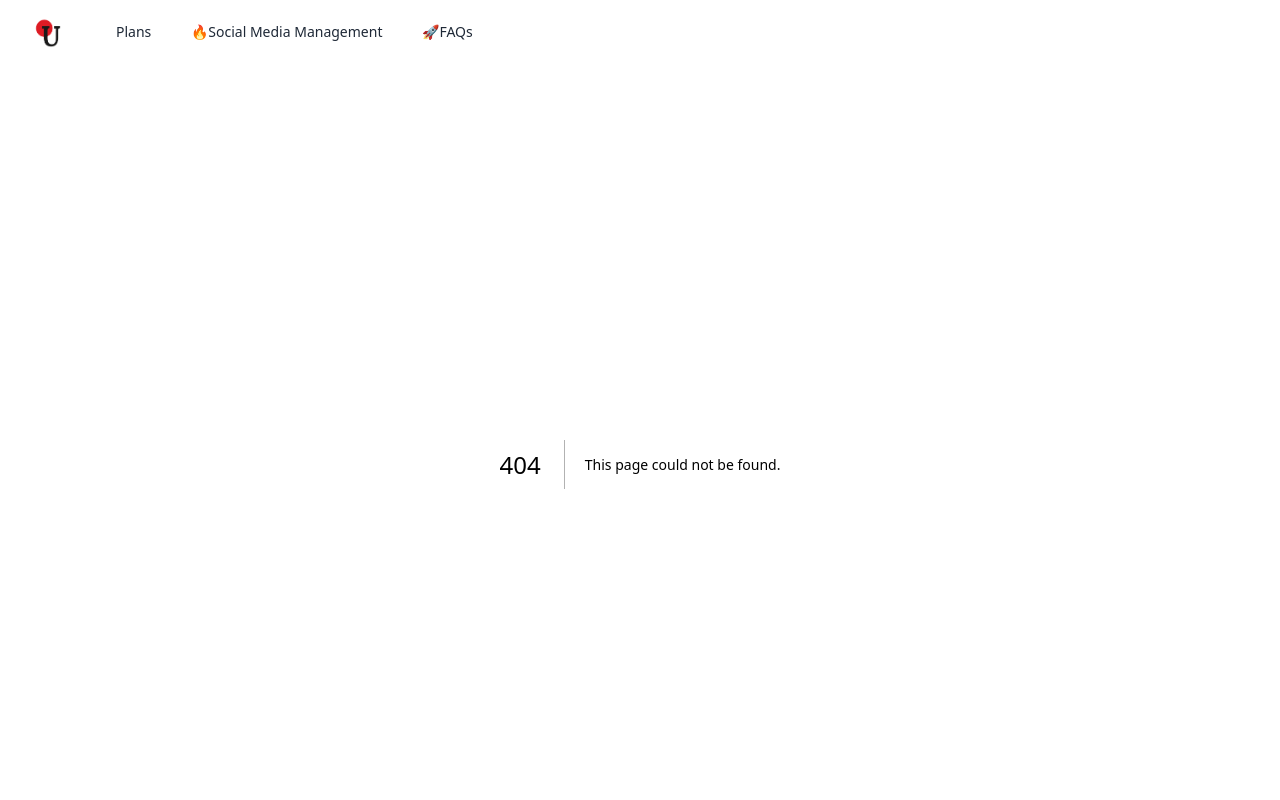
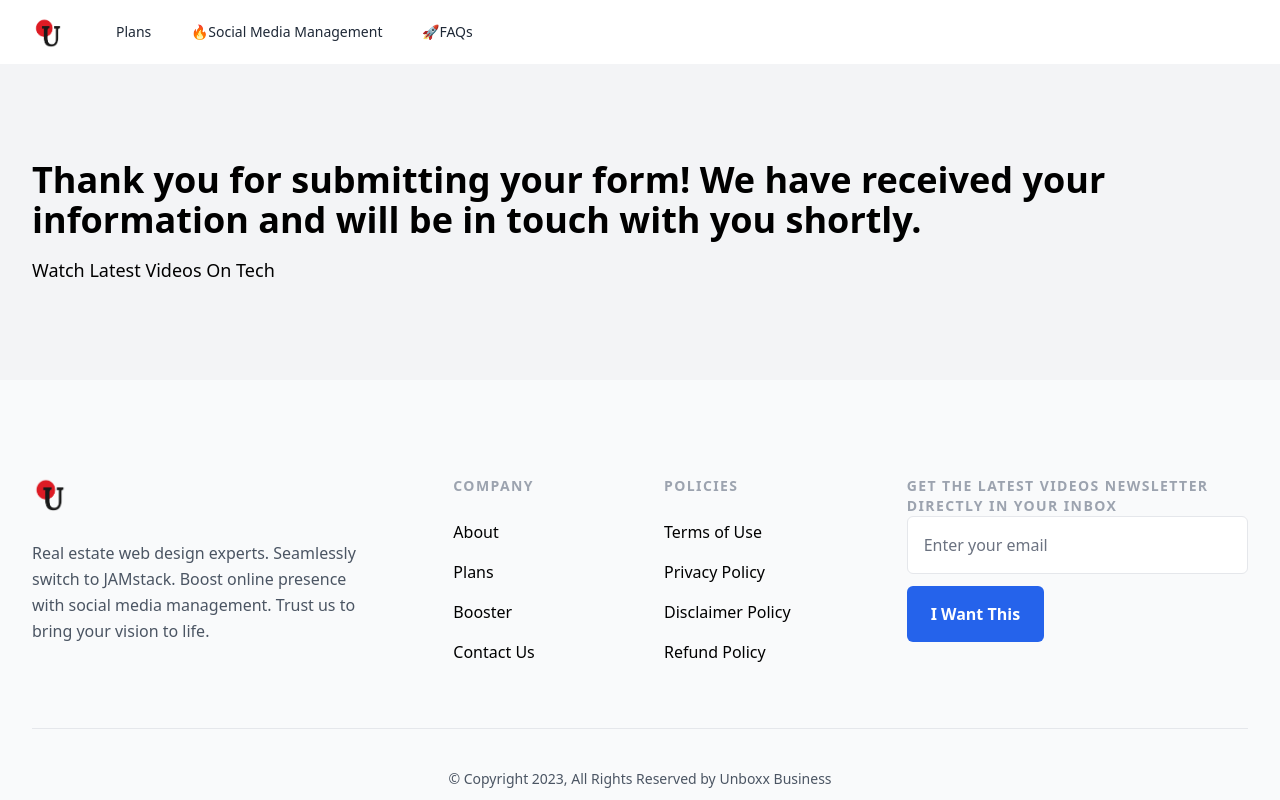
Before and after one commit to unboxxbusiness/ubnextapp, a Next.js app: page /success in a window 1280 px wide. Before the commit this address had no page. Shown: the top 800 px of the page. Built offline with nearby package versions, Linux system fonts and the light colour scheme.

Commit message:
Add existing file

```diff
--- a/components/Footer.js
+++ b/components/Footer.js
@@ -61,7 +61,7 @@ const Footer = () => {
             <div className="col-span-2 md:col-span-1 lg:col-span-2 lg:pl-8">
                 <p className="text-sm font-semibold tracking-widest text-gray-400 uppercase">Get the Latest Videos Newsletter Directly in your inbox</p>
 
-                <form name="contact" method="POST" data-netlify="true" data-netlify-honeypot="bot-field" action="https://youtube.com/@unboxxbusiness">
+                <form name="contact" method="POST" data-netlify="true" data-netlify-honeypot="bot-field" action="/success">
   <input type="hidden" name="form-name" value="contact" />
 
   <div className="hidden">
--- /dev/null
+++ b/pages/success.js
@@ -0,0 +1,34 @@
+import React from 'react'
+import Link from 'next/link';
+import Head from 'next/head';
+
+const Success = () => {
+  return (
+
+   <>
+   <Head>
+        <title>Form Submission Successful | Thank You for Reaching Out to Us</title>
+        <meta name="description" content="Thank you for submitting the form! We appreciate your interest and will respond to your inquiry promptly. Stay tuned for further updates and information." />
+        <meta name="keywords" content="Affordable Jamstack websites, budget-friendly solutions, speed-optimized & secure, scalable web development, expert design services,
+        social media, small businesses, professional, brand, solutions,social media agency india,social media marketing india,social media management india,social media handling india,small business,business ideas,marketing agency for social media ,marketing social media agency,digital marketing agency near me,social media marketing company,social media marketing services" />
+        <meta property="og:title" content="Form Submission Successful | Thank You for Reaching Out to Us" />
+
+        <meta property="og:description" content="Thank you for submitting the form! We appreciate your interest and will respond to your inquiry promptly. Stay tuned for further updates and information." />
+        <meta property="og:image" content="/images/offer.png" />
+        <link rel="icon" href="/favicon.png" />
+      </Head>
+    <section className="py-10 bg-gray-100 sm:py-16 lg:py-24">
+    <div className="px-4 mx-auto sm:px-6 lg:px-8 max-w-7xl">
+        <div className="text-left">
+            <h2 className="text-3xl font-bold leading-tight text-black sm:text-3xl lg:text-4xl">Thank you for submitting your form! We have received your information and will be in touch with you shortly.</h2>
+            <Link href="https://youtube.com/@unboxxbusiness"><p className="mt-4 text-lg font-medium">Watch Latest Videos On Tech </p></Link>
+
+
+        </div>
+    </div>
+</section>
+</>
+  )
+}
+
+export default Success
```
